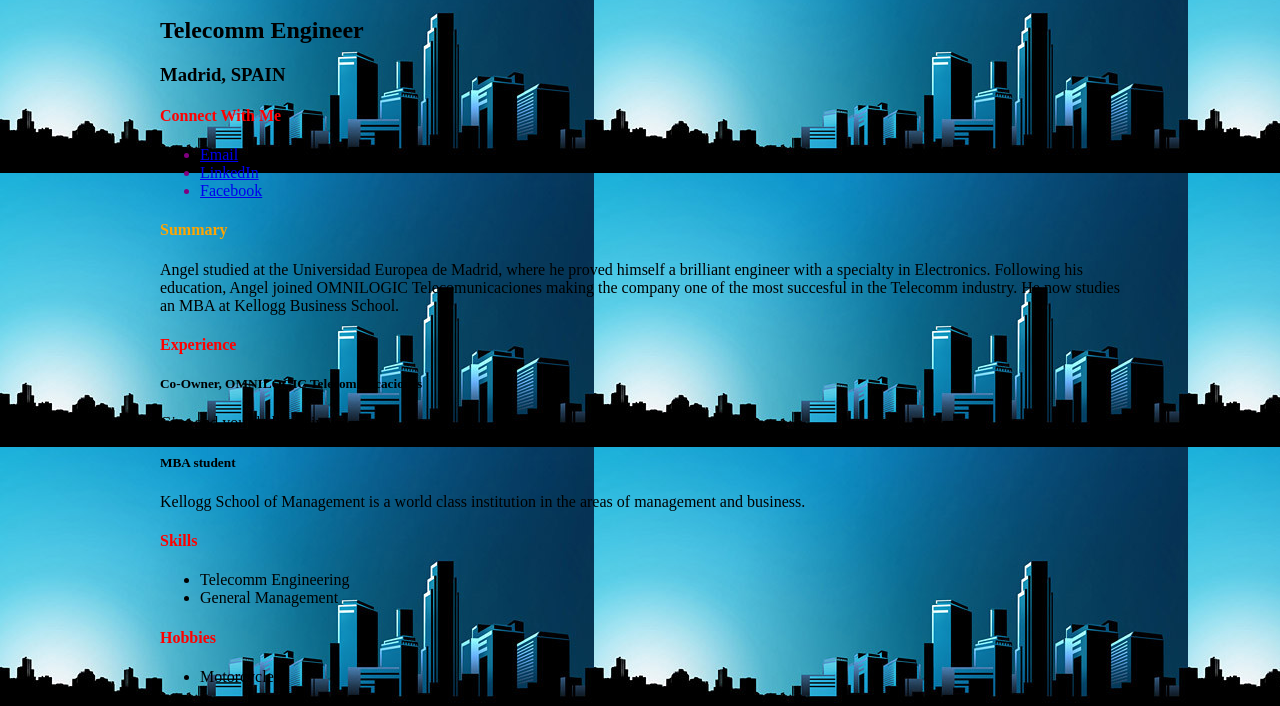
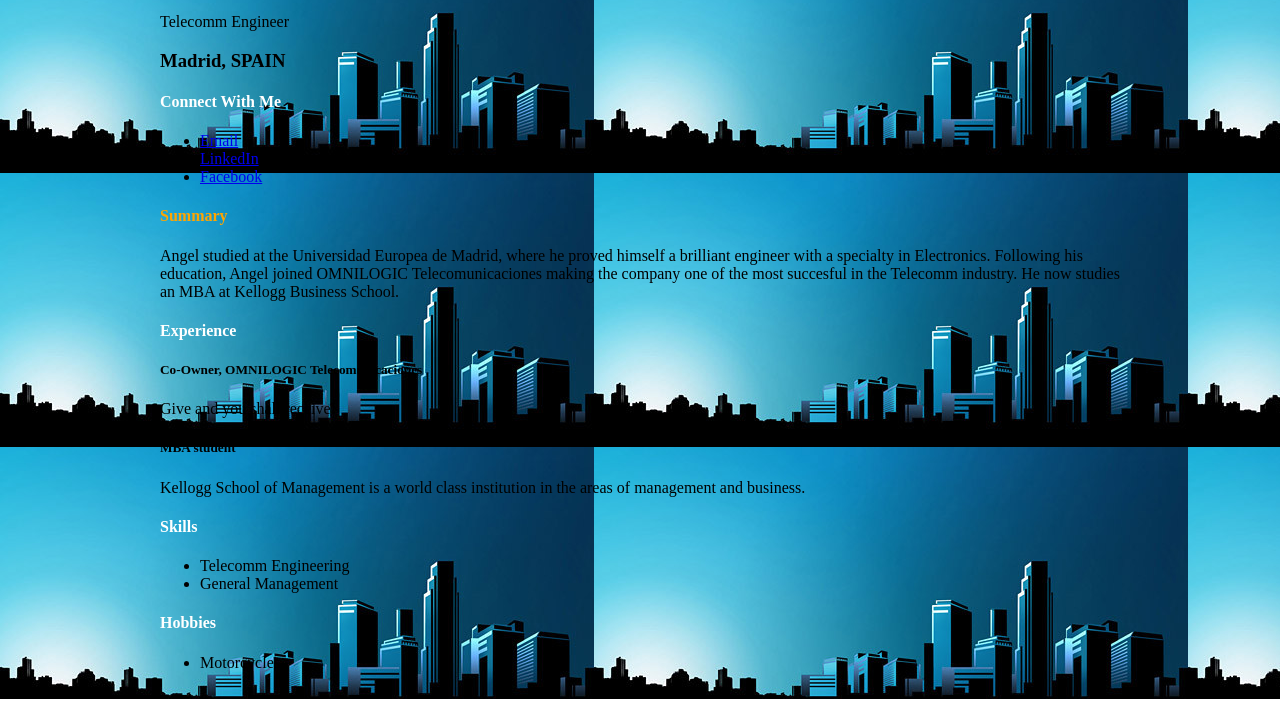
Before and after one commit to AngelMontalvo/AngelMontalvo.github.io, a plain HTML site: page index.html in a window 1280 px wide. Shown: the part 101-807 px from the top of the page. Drawn offline with nearby package versions, Linux system fonts and the light colour scheme.

Commit message:
some color changes

```diff
--- a/index.html
+++ b/index.html
@@ -14,9 +14,9 @@
         <img src="Profile picture.jpg" alt="Click to go to my LinkedIn Profile">
       </a>
     </p>
-    <h2>Telecomm Engineer</h2>
+    <h2.unicorns>Telecomm Engineer</h2>
     <h3>Madrid, SPAIN</h3>
-    <div class="unicorns">
+    <div>
       <h4>Connect With Me</h4>
       <ul>
         <li><a href="mailto:angelmontalvonunez2016@kellogg.northwestern.edu">Email</a></li>
--- a/style.css
+++ b/style.css
@@ -13,7 +13,7 @@ h1 {
 	/*this is a comment*/
 }
 h4{
-	color: red;
+	color: white;
 }
 #summary {
 	color: orange;
```
